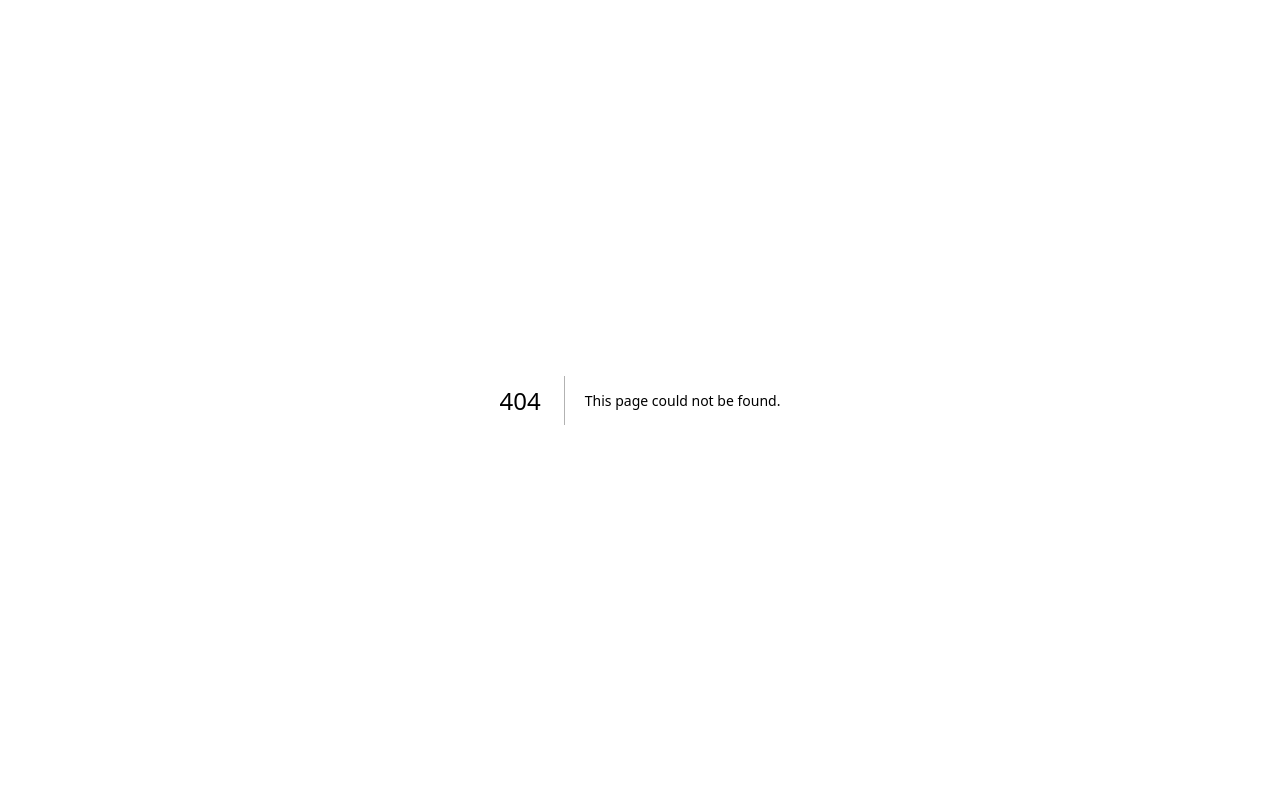
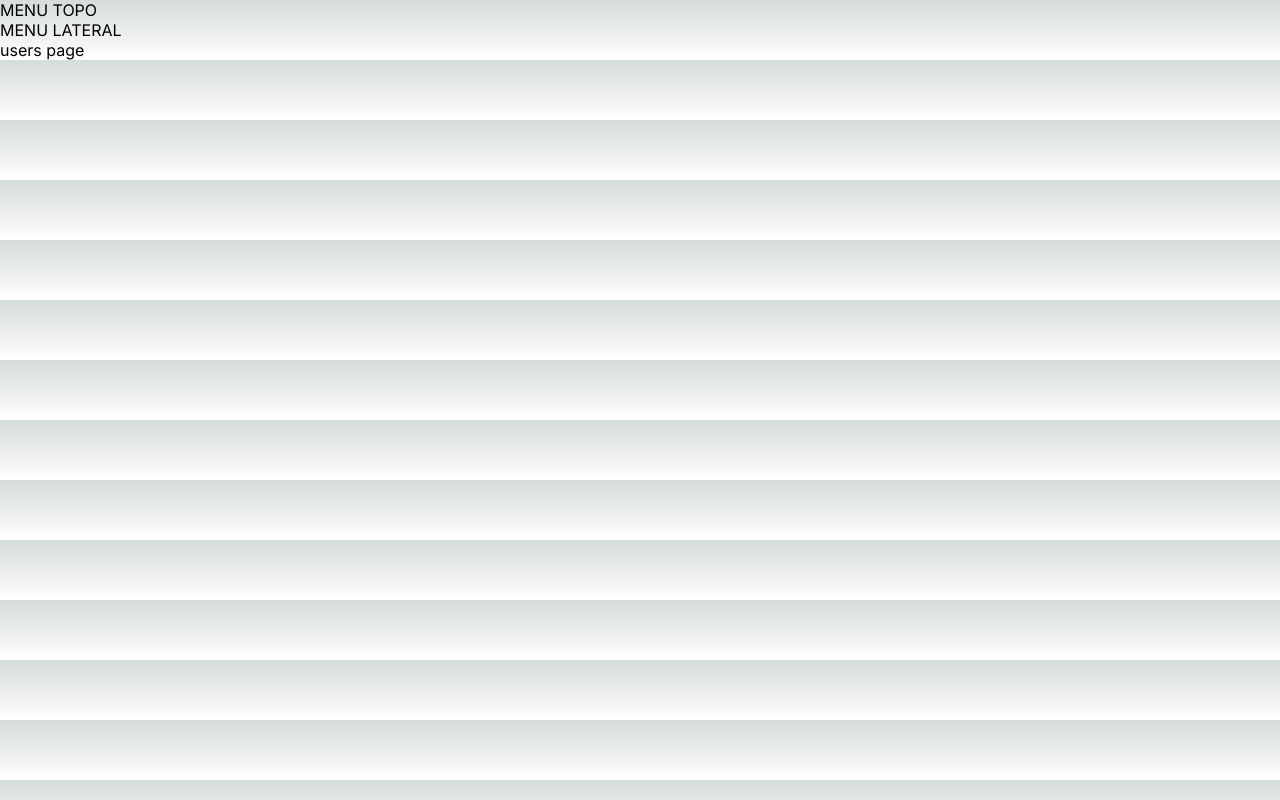
Before and after one commit to JoaoPedroBraga/app-financeiro, a Next.js app: page /admin/users in a window 1280 px wide. Before the commit this address had no page. Built offline with nearby package versions, Linux system fonts and the light colour scheme.

Commit message:
Feat: 🧱 Organizando Estruturas

```diff
--- /dev/null
+++ b/src/app/(auth)/admin/users/[id]/page.js
@@ -0,0 +1,5 @@
+export const usersEditPage = () => {
+    return <div>UsersEdit page</div>
+}
+
+export default usersEditPage;
--- /dev/null
+++ b/src/app/(auth)/admin/users/page.js
@@ -0,0 +1,5 @@
+export const usersPage = () => {
+    return <div>users page</div>
+}
+
+export default usersPage;
--- /dev/null
+++ b/src/app/(auth)/layout.js
@@ -0,0 +1,21 @@
+import { Inter } from "next/font/google";
+import "../globals.css";
+
+const inter = Inter({ subsets: ["latin"] });
+
+export const metadata = {
+  title: "Create Next App",
+  description: "Generated by create next app",
+};
+
+export default function RootLayout({ children }) {
+  return (
+    <html lang="en">
+      <body className={inter.className}>
+        <div>MENU TOPO</div>
+        <div>MENU LATERAL</div>
+        {children}
+      </body>
+    </html>
+  );
+}
--- /dev/null
+++ b/src/app/(guest)/login/page.js
@@ -0,0 +1,5 @@
+export const LoginPage = () => {
+    return <div>Login page</div>
+}
+
+export default LoginPage;
--- /dev/null
+++ b/src/app/(guest)/register/page.js
@@ -0,0 +1,5 @@
+export const registerPage = () => {
+    return <div>Register page</div>
+}
+
+export default registerPage;
```
